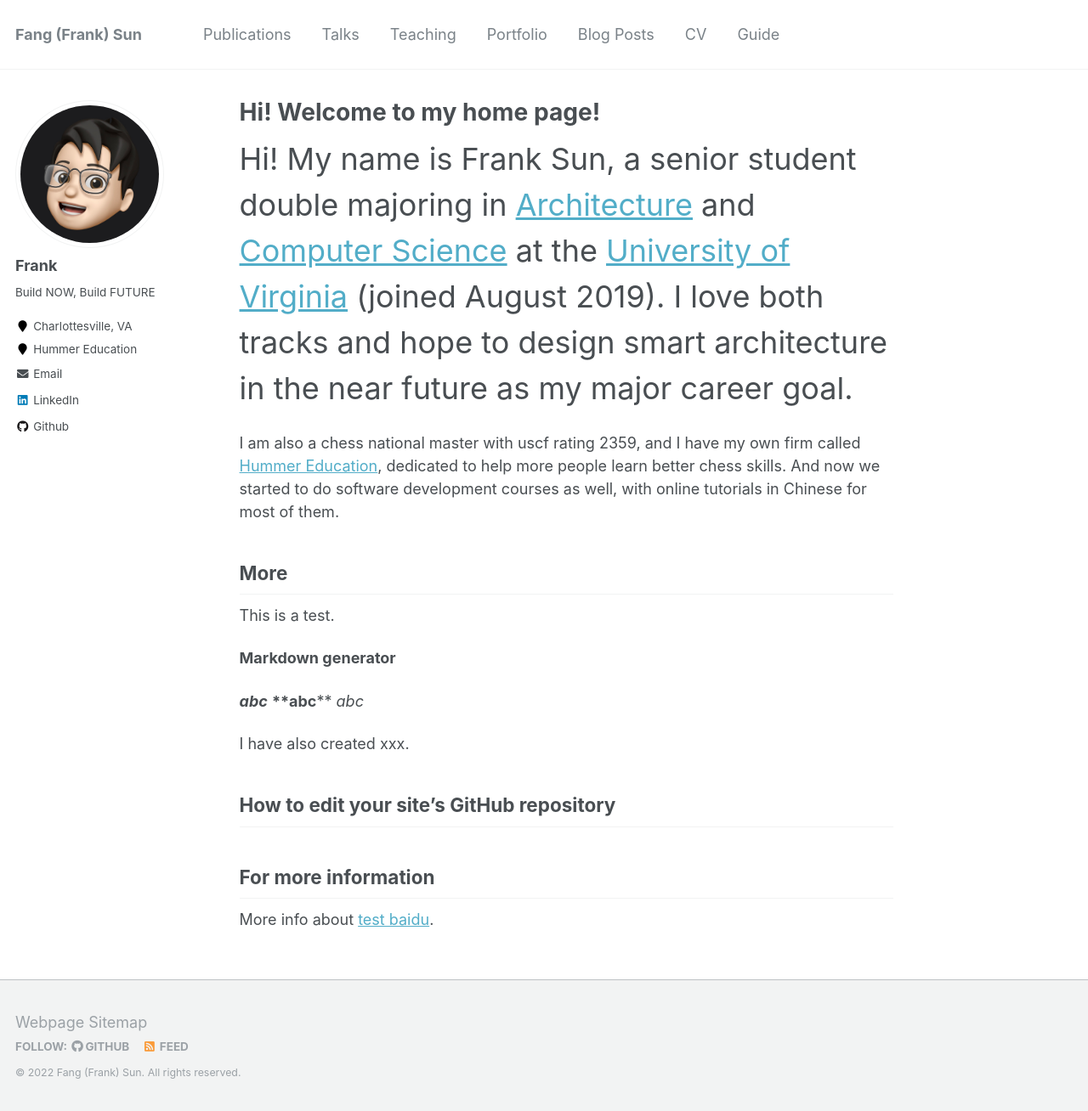
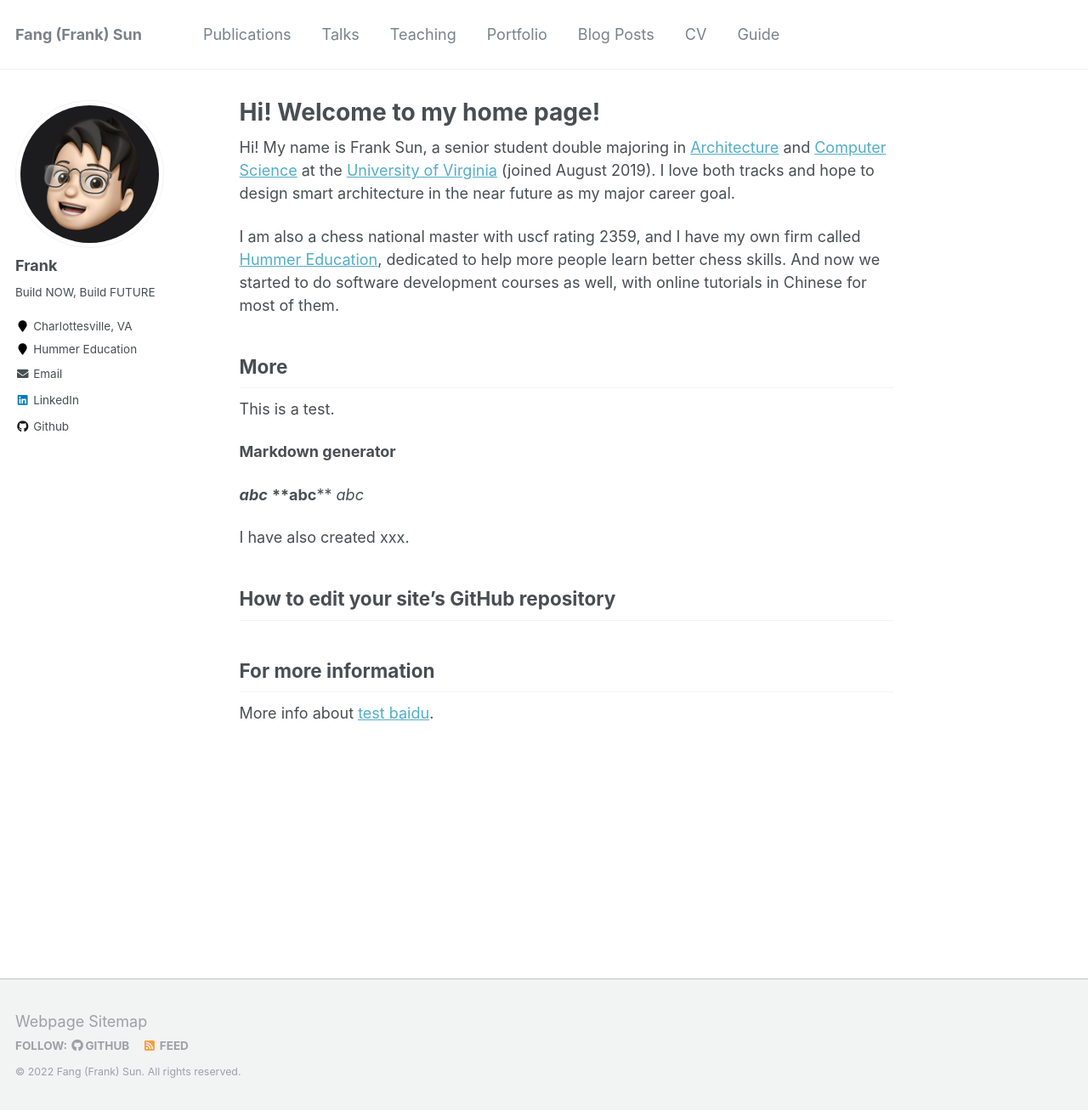
Before and after one commit to FangFrankSun/AcademicPage, a Jekyll site: the page built from _pages/about.md, in a window 1280 px wide and 1308 px high. Shown: the whole window at 85% size. Built offline with Jekyll 4.4.1, drawn with Linux system fonts in a browser that asks for light colours.

Commit message:
Update about.md

```diff
--- a/_pages/about.md
+++ b/_pages/about.md
@@ -8,7 +8,7 @@ redirect_from:
   - /about.html
 ---
 
-<span style="font-size:2em;">Hi! My name is Frank Sun, a senior student double majoring in [Architecture](https://www.arch.virginia.edu) and [Computer Science](https://engineering.virginia.edu/departments/computer-science/about-computer-science/about-us) at the [University of Virginia](https://www.virginia.edu) (joined August 2019). I love both tracks and hope to design smart architecture in the near future as my major career goal.</span>
+Hi! My name is Frank Sun, a senior student double majoring in [Architecture](https://www.arch.virginia.edu) and [Computer Science](https://engineering.virginia.edu/departments/computer-science/about-computer-science/about-us) at the [University of Virginia](https://www.virginia.edu) (joined August 2019). I love both tracks and hope to design smart architecture in the near future as my major career goal.
 
 I am also a chess national master with uscf rating 2359, and I have my own firm called [Hummer Education](https://www.littlehummerchess.club), dedicated to help more people learn better chess skills. And now we started to do software development courses as well, with online tutorials in Chinese for most of them.
 
```
